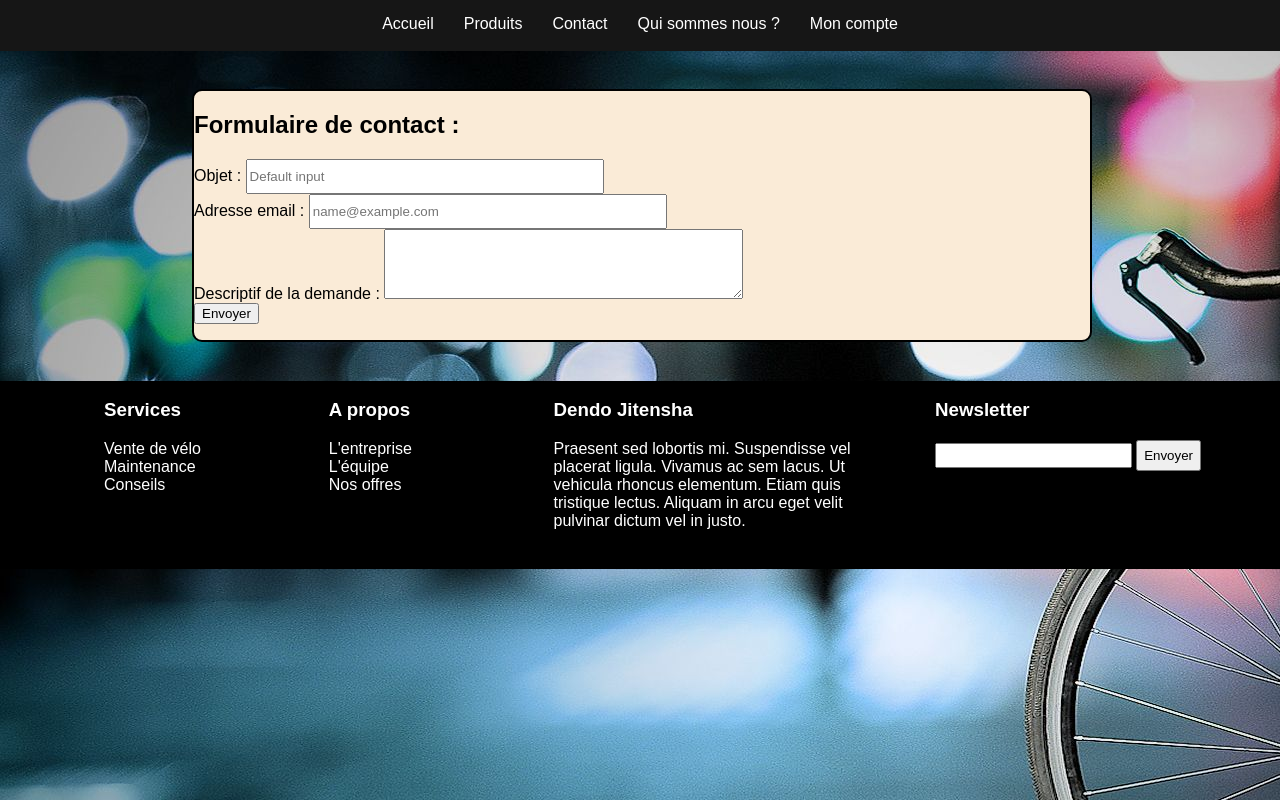
After one commit to sachamutschler/5Bits_Dendo, a PHP site: page /contact in a window 1280 px wide. The commit adds this page. Run offline with PHP 8.4, Linux system fonts and the light colour scheme; some libraries are stand-ins or nearby versions.

Commit message:
Modifications multiples au niveau de la page contact et du css et head

```diff
--- /dev/null
+++ b/View/contact.php
@@ -0,0 +1,48 @@
+<?php
+    session_start();
+    include ('navbar.php');
+    include ('head.php');
+    include ('post_contact.php');
+?>
+
+<div class="w-100 conteneur-form">
+<form action="" method="post" name="contact-form" class="contact-form w-50">
+    <h2>Formulaire de contact : </h2>
+    <div>
+        <label for="exampleFormControlInput1" class="objet-form">Objet :</label>
+        <input class="form-control" type="text" placeholder="Default input" aria-label="default input example" name="objet">
+        <div class="mb-3">
+            <label for="exampleFormControlInput1" class="form-label" >Adresse email :</label>
+            <input type="email" class="form-control" id="exampleFormControlInput1" placeholder="name@example.com" name="email">
+        </div>
+        <div class="mb-3">
+            <label for="exampleFormControlTextarea1" class="form-label">Descriptif de la demande :</label>
+            <textarea class="form-control description" id="exampleFormControlTextarea1" rows="3" name="description"></textarea>
+        </div>
+
+        <button type="submit" name="button" class="btn btn-primary">Envoyer</button>
+        <div class = "g-recaptcha" data-sitekey = "site_key"></div>
+
+        <?php
+            if (isset($_POST['g-recaptcha-response']) && !empty($_POST['g-recaptcha-response'])) {
+                $secret = 'your_actual_secret_key';
+                $verifyResponse = file_get_contents ('https://www.google.com/recaptcha/api/siteverify?secret='.$secret.'&response='.$_POST [' g-recaptcha-response ']);
+                $responseData = json_decode ($verifyResponse);
+            if ($responseData-> success) {
+                $succMsg = 'Votre demande de contact a été envoyée avec succès.';
+            }
+            else {
+                $errMsg = 'La vérification du robot a échoué, veuillez réessayer.';
+            }
+        }
+        ?>
+
+    </div>
+
+</form>
+</div>
+
+<?php
+    include ('footer.php');
+
+?>
--- a/View/footer.php
+++ b/View/footer.php
@@ -39,3 +39,4 @@
 
 
 </div>
+<script src = 'https: //www.google.com/recaptcha/api.js' différé asynchrone>
--- a/View/head.php
+++ b/View/head.php
@@ -1,7 +1,13 @@
 <link href="public/css/main.css" rel="stylesheet">
 <link href="public/css/navbar.css" rel="stylesheet">
 <link href="public/css/footer.css" rel="stylesheet">
+<link rel="stylesheet" href="public/css/contact.css">
+<link rel="stylesheet" href="public/css/accueil.css">
+<link rel="stylesheet" href="public/css/article.css">
+<link rel="stylesheet" href="public/css/panier.css">
+<link rel="stylesheet" href="public/css/produits.css">
 <!--<link rel="preconnect" href="https://fonts.googleapis.com">-->
 <link rel="preconnect" href="https://fonts.gstatic.com" crossorigin>
 <link href="https://fonts.googleapis.com/css2?family=Dancing+Script&display=swap" rel="stylesheet">
+
 <title>Dendo Jitensha</title>
--- a/View/navbar.php
+++ b/View/navbar.php
@@ -2,7 +2,7 @@
 <div id="navbar">
     <a class="navbar_link" href="index.php">Accueil</a>
     <a class="navbar_link" href="produits.php">Produits</a>
-    <a class="navbar_link" href="#">Contact</a>
+    <a class="navbar_link" href="contact.php">Contact</a>
     <a class="navbar_link" href="#">Qui sommes nous ?</a>
     <a class="navbar_link" href="#">Mon compte</a>
 </div>
--- /dev/null
+++ b/View/post_contact.php
@@ -0,0 +1,13 @@
+<?php
+
+if(isset($_POST['button'])) {
+    $objet = $_POST['objet'];
+    $message = $_POST['description'];
+    $mail = $_POST['email'];
+    $headers = 'FROM: '. $mail;
+    mail('mail@mail.com', $objet, $message, $headers);
+    echo('Le mail a été envoyé avec succès.');
+}
+elseif(isset($_POST['button'])){
+    echo('Une erreur est survenue');
+}
--- /dev/null
+++ b/contact.php
@@ -0,0 +1,2 @@
+<?php
+require('./View/contact.php');
--- /dev/null
+++ b/public/css/contact.css
@@ -0,0 +1,16 @@
+.conteneur-form{
+    border: 2px solid black;
+    background-color: antiquewhite;
+    border-radius: 10px;
+    width: 70%;
+    margin-left: 15%;
+    margin-top: 3%;
+    margin-bottom: 3%;
+}
+.form-control{
+    width: 40%;
+    height: 35;
+}
+.description{
+    height: 70!important;
+}
--- a/public/css/footer.css
+++ b/public/css/footer.css
@@ -1,5 +1,6 @@
 .cont_footer{
     background-color: black;
+    margin-top: 0%;
 }
 .footer{
     display: flex;
```
Also changed, not shown: index.php (line endings or trailing spaces).
